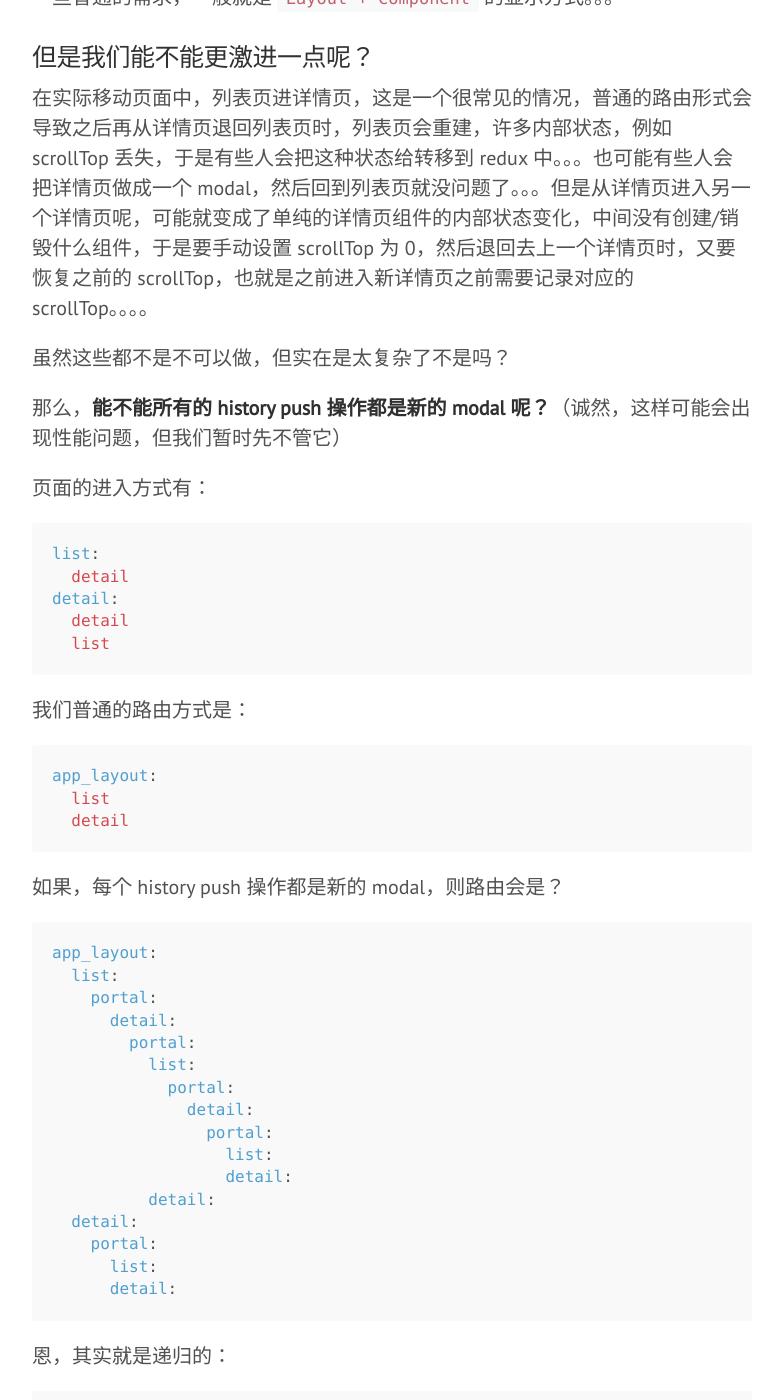
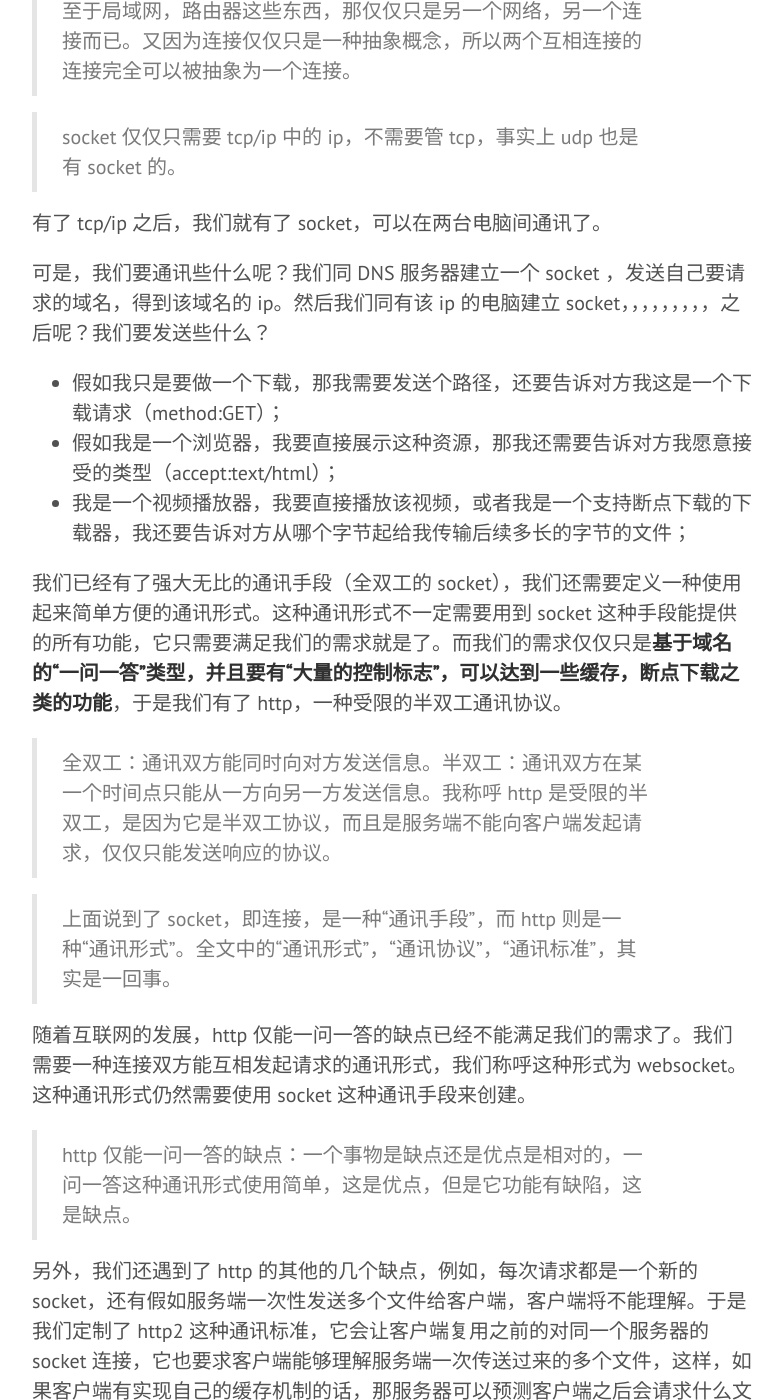
Before and after one commit to xialvjun/xialvjun.github.io, a Jekyll site: the page built from index.html, in a window 1280 px wide and 1400 px high, scrolled down 629 px. Shown: the whole window, without its empty margins (248-1030 px from the left). Built offline with Jekyll 4.4.1, drawn with Linux system fonts in a browser that asks for light colours; the list of posts is cut into pages by our own code; some of the changed text lies outside the part shown.

Commit message:
two posts

````diff
--- /dev/null
+++ b/_posts/2018-01-04-stack-routes.md
@@ -0,0 +1,114 @@
+# 页面路由的思考(二)
+
+某一天，灵机一动，想到了页面路由，尤其移动端的路由的基本完美的解决办法，而且，继续使用当前的 **react, react-router** 技术栈，代码量相当少。。。
+
+**TL;DR** 很简单，就是在定义页面路由的组件里监视路由变化（不论是根据 `componentWillReceiveProps` 还是 `history.listen` 又或者别的方式)，保留每次变化的 location，形成一个 location 数组，并根据 history 变化的 *action_type(PUSH, POP, REPLACE)* 对此 location 数组进行不同的操作，最终渲染出一个 react-router 的 Switch 数组出来。。。
+
+## 样例代码
+
+[gist 路径](https://gist.github.com/xialvjun/161d907d583688b17308fec28743b137)
+
+```jsx
+import React from 'react';
+import { render } from 'react-dom';
+import { BrowserRouter, Switch, Route, Link, withRouter, matchPath } from 'react-router-dom';
+
+
+const db = {
+  authors: [
+    { id: '8', name: 'xialvjun', gender: 'M', },
+    { id: '1', name: 'lilei', gender: 'M' },
+    { id: '7', name: 'hanmeimei', gender: 'F' },
+  ],
+  posts: [
+    { id: '3', title: 'i like javascript', author_id: '8' },
+    { id: '2', title: 'i like rust', author_id: '8' },
+    { id: '7', title: `it's sunny`, author_id: '8' },
+    { id: '5', title: 'i like javascript too', author_id: '1' },
+  ],
+};
+
+
+const Home = () => <div>
+  <h2>Home</h2>
+  <Link to="/authors/8">xialvjun</Link>
+</div>;
+
+
+const Author = ({ match, location, history }) => {
+  const author_id = match.params.author_id;
+  const author = db.authors.find(a => a.id === author_id);
+  if (!author) {
+    return <div><h2>Author with id: {author_id} doesn't exist.</h2></div>;
+  }
+  const posts = db.posts.filter(p => p.author_id === author_id);
+  const others = db.authors.filter(a => a.id !== author_id);
+  return <div>
+    <h2>name: {author.name}</h2>
+    <h6>gender: {author.gender}</h6>
+    <div>
+      <h4>posts:</h4>
+      <ul>{posts.map(p => <li key={p.id}>{p.title}</li>)}</ul>
+    </div>
+    <div>
+      <h5>others:</h5>
+      <ul>{others.map(o => <li key={o.id}><Link to={'/authors/' + o.id}>{o.name}</Link></li>)}</ul>
+    </div>
+  </div>;
+};
+
+
+const routes = [
+  { path: '/authors/:author_id', component: Author },
+  { path: '/', render: Home },
+];
+
+
+class StackRoutes extends React.Component {
+  constructor(props) {
+    super(props);
+    this.state = { locations: [props.location] };
+    this.max_layer = 5;
+  }
+  componentWillReceiveProps(nextProps) {
+    if (nextProps.location != this.props.location) {
+      if (nextProps.history.action === 'PUSH') {
+        const next_route = routes.find(r => !!matchPath(nextProps.location.pathname, r));
+        const this_route = routes.find(r => !!matchPath(this.props.location.pathname, r));
+        if (next_route != this_route) {
+          this.setState({ locations: this.state.locations.concat(nextProps.location).slice(-this.max_layer) });
+        } else {
+          const next_match = matchPath(nextProps.location.pathname, next_route);
+          const this_match = matchPath(this.props.location.pathname, this_route);
+          // console.log(next_match, this_match);
+          if (next_match.url !== this_match.url) {
+            this.setState({ locations: this.state.locations.concat(nextProps.location).slice(-this.max_layer) });
+          } else {
+            this.setState({ locations: this.state.locations.slice(0, -1).concat(nextProps.location).slice(-this.max_layer) });
+          }
+        }
+      } else if (nextProps.history.action === 'POP') {
+        this.setState({ locations: this.state.locations.slice(0, -2).concat(nextProps.location).slice(-this.max_layer) });
+      } else if (nextProps.history.action === 'REPLACE') {
+        this.setState({ locations: this.state.locations.slice(0, -1).concat(nextProps.location).slice(-this.max_layer) });
+      }
+    }
+  }
+  render() {
+    const { state: { locations } } = this;
+    // shouldn't use location.key because it will make normal push rebuild almost whole page
+    return locations.map((loc, i) => <Switch key={i} location={loc}>
+      {routes.map(route => <Route key={route.name} {...route}></Route>)}
+    </Switch>);
+  }
+}
+
+StackRoutes = withRouter(StackRoutes);
+
+
+render(<BrowserRouter><StackRoutes/></BrowserRouter>, document.querySelector('#root'));
+```
+
+*已根据此思路，向 react-router 仓库的 website 包提交了一个包含 example 的 [PullRequest](https://github.com/ReactTraining/react-router/pull/5835)，希望被接受吧。*
+
+*近期准备根据此思路写一个方便使用的组件，名字已经想好了：StackSwitch。*
--- /dev/null
+++ b/_posts/2018-01-05-tcpip-socket-http-websocket-http2.md
@@ -0,0 +1,33 @@
+# 理解 tcp/ip, socket, http, websocket, http2
+
+首先，有 socket ，就是两台电脑间的连接。
+
+但是，连光都是有速度的，所以，这个世界本质上是不存在连接的，连接只是一种抽象概念，所以，我们需要 tcp/ip。
+
+> tcp/ip 给网络里的每台电脑分配一个名字 **ip**，然后两台要聊天的电脑都记着对方的名字，这样就能够持续性的与对方聊天，这就是连接。于是 socket 就创建出来了。因为本质上没有连接，*有的只是记忆和提前分配好的唯一的名字*，所以为了保持 **连接** 这样一种抽象概念，我们有了 **心跳，超时，重连** 这些概念。
+
+> 至于局域网，路由器这些东西，那仅仅只是另一个网络，另一个连接而已。又因为连接仅仅只是一种抽象概念，所以两个互相连接的连接完全可以被抽象为一个连接。
+
+> socket 仅仅只需要 tcp/ip 中的 ip，不需要管 tcp，事实上 udp 也是有 socket 的。
+
+有了 tcp/ip 之后，我们就有了 socket，可以在两台电脑间通讯了。
+
+可是，我们要通讯些什么呢？我们同 DNS 服务器建立一个 socket ，发送自己要请求的域名，得到该域名的 ip。然后我们同有该 ip 的电脑建立 socket，，，，，，，，，之后呢？我们要发送些什么？
+
+ - 假如我只是要做一个下载，那我需要发送个路径，还要告诉对方我这是一个下载请求（method:GET）；
+ - 假如我是一个浏览器，我要直接展示这种资源，那我还需要告诉对方我愿意接受的类型（accept:text/html）；
+ - 我是一个视频播放器，我要直接播放该视频，或者我是一个支持断点下载的下载器，我还要告诉对方从哪个字节起给我传输后续多长的字节的文件；
+
+我们已经有了强大无比的通讯手段（全双工的 socket），我们还需要定义一种使用起来简单方便的通讯形式。这种通讯形式不一定需要用到 socket 这种手段能提供的所有功能，它只需要满足我们的需求就是了。而我们的需求仅仅只是**基于域名的“一问一答”类型，并且要有“大量的控制标志”，可以达到一些缓存，断点下载之类的功能**，于是我们有了 http，一种受限的半双工通讯协议。
+
+> 全双工：通讯双方能同时向对方发送信息。半双工：通讯双方在某一个时间点只能从一方向另一方发送信息。我称呼 http 是受限的半双工，是因为它是半双工协议，而且是服务端不能向客户端发起请求，仅仅只能发送响应的协议。
+
+> 上面说到了 socket，即连接，是一种“通讯手段”，而 http 则是一种“通讯形式”。全文中的“通讯形式”，“通讯协议”，“通讯标准”，其实是一回事。
+
+随着互联网的发展，http 仅能一问一答的缺点已经不能满足我们的需求了。我们需要一种连接双方能互相发起请求的通讯形式，我们称呼这种形式为 websocket。这种通讯形式仍然需要使用 socket 这种通讯手段来创建。
+
+> http 仅能一问一答的缺点：一个事物是缺点还是优点是相对的，一问一答这种通讯形式使用简单，这是优点，但是它功能有缺陷，这是缺点。
+
+另外，我们还遇到了 http 的其他的几个缺点，例如，每次请求都是一个新的 socket，还有假如服务端一次性发送多个文件给客户端，客户端将不能理解。于是我们定制了 http2 这种通讯标准，它会让客户端复用之前的对同一个服务器的 socket 连接，它也要求客户端能够理解服务端一次传送过来的多个文件，这样，如果客户端有实现自己的缓存机制的话，那服务器可以预测客户端之后会请求什么文件，于是就一次性把预测要请求的文件也发给客户端，然后客户端在真的要请求那个文件的时候，发现自己的缓存里已经有了该文件，响应就更快了。http2 相比 http 当然还有其他的优点，这里就不一一细说。
+
+> 有一点需要说明的是，websocket 与 http2 是解决两种不同的需求而定义的通讯标准，大家在了解 http2 的时候可能看到了**推送**相关的的字眼，于是认为 http2 能够代替 websocket，其实两者根本不是一回事。 http2 所谓的推送仅仅只是把文件提前发送到浏览器的缓存层，并不能触发什么事件，让 js 知道某些消息。
````
Also changed, not shown: _posts/2017-03-28-design-graphql-schema.md (+11 -5 lines), _posts/2017-04-02-html-for-better-performance.md (+95 -82 lines).
